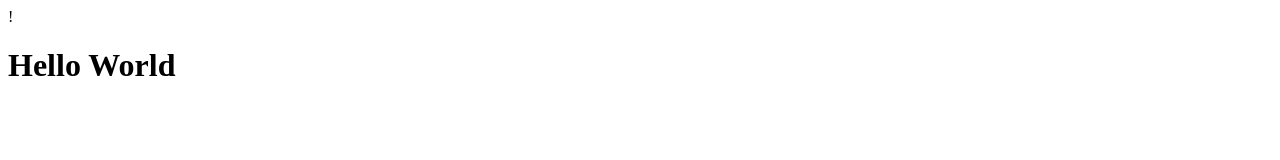
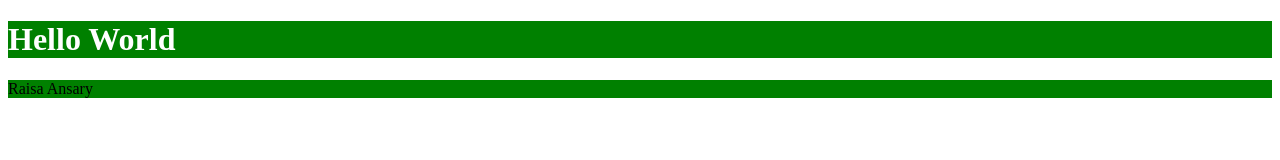
Before and after one commit to devlopersabbir/sass, a plain HTML site: page variable.html in a window 1280 px wide. Drawn offline with nearby package versions, Linux system fonts and the light colour scheme; files that its build step writes are made by us from their sources.

Commit message:
Override variable

```diff
--- a/variable.html
+++ b/variable.html
@@ -1,4 +1,4 @@
-!<!DOCTYPE html>
+<!DOCTYPE html>
 <html lang="en">
   <head>
     <meta charset="UTF-8" />
@@ -8,5 +8,6 @@
   </head>
   <body>
     <h1>Hello World</h1>
+    <p>Raisa Ansary</p>
   </body>
 </html>
--- a/variable.scss
+++ b/variable.scss
@@ -0,0 +1,12 @@
+$bgColor: blue;
+$textColor: white;
+
+h1 {
+  color: $textColor;
+  $bgColor: green !global;
+  background-color: $bgColor;
+}
+
+p {
+  background: $bgColor;
+}
```
